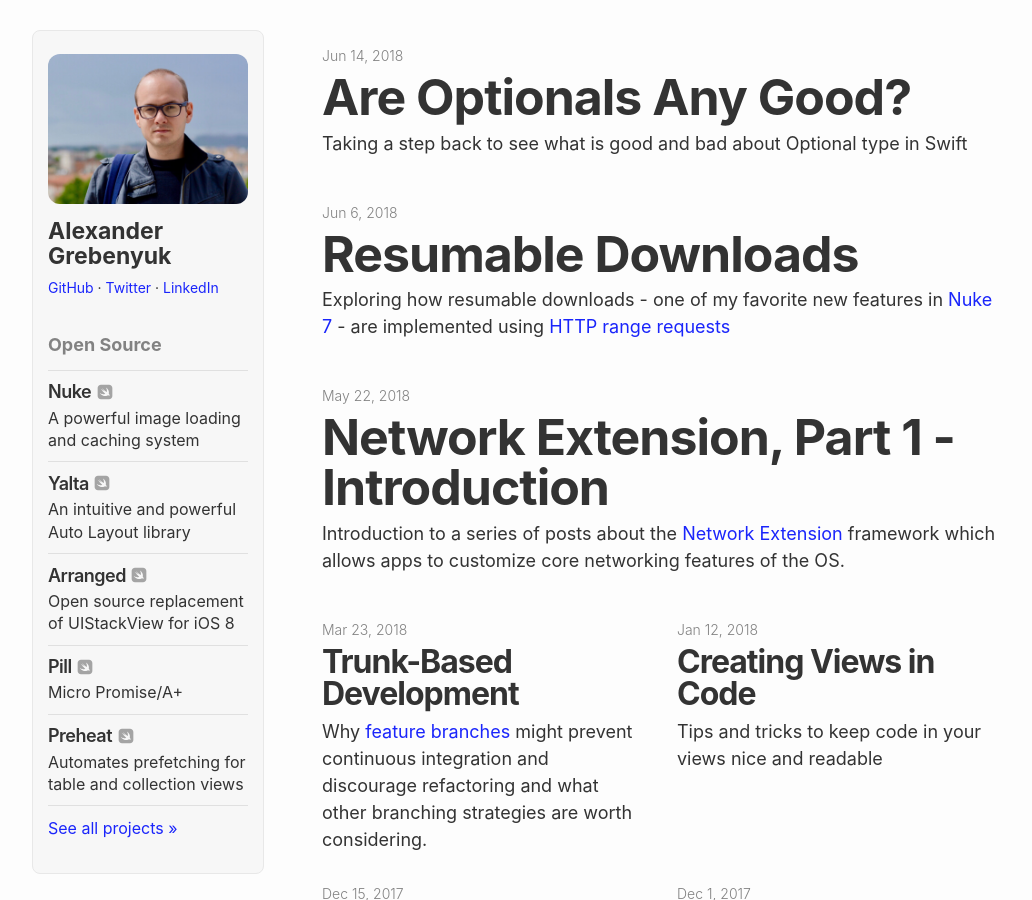
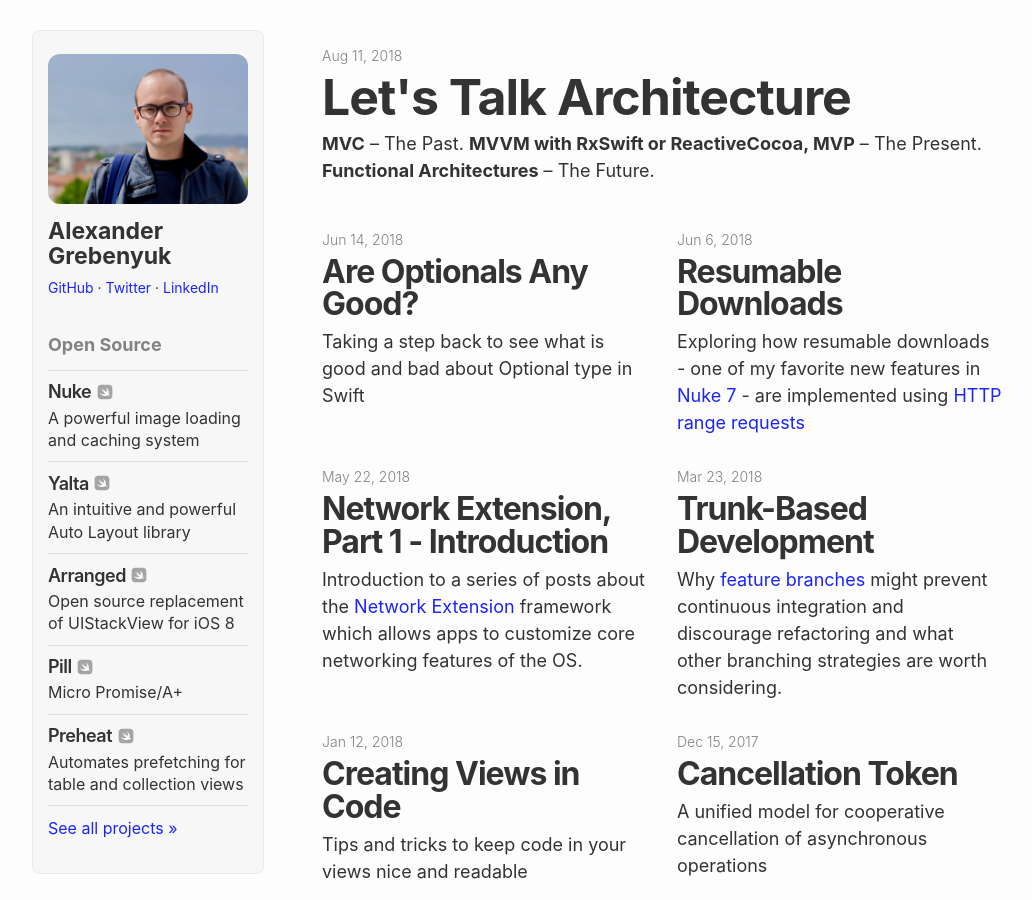
Before and after one commit to hyling/kean.github.io, a Jekyll site: the page built from index.html, in a window 1280 px wide and 900 px high. Shown: the whole window, without its empty margins (108-1140 px from the left). Built offline with Jekyll 4.4.1, drawn with Linux system fonts in a browser that asks for light colours; some of the changed lines change nothing that is shown.

Commit message:
Add 'Lets Talk Architecture' post

```diff
--- a/_config.yml
+++ b/_config.yml
@@ -20,9 +20,7 @@
 # Site specific
 # e.g. f7b08862-3571-4c61-a7a2-9a5f742fc10a
 featured_posts:
-  - d2dad45e-0c95-4f8e-a9bd-78aab52ad7ab
-  - 7ba0839a-0983-419a-b74e-43a75af31520
-  - 5d99141e-9678-43af-975c-8ca5f736cb4a
+  - e0b6da16-7dc6-49d0-8ea5-e68c3500b7d2
 
 gems:
   - jekyll-redirect-from
--- /dev/null
+++ b/_posts/2018-08-11-app-architecture.markdown
@@ -0,0 +1,106 @@
+---
+layout: post
+title: "Let's Talk Architecture"
+subtitle: "<b>MVC</b> – The Past. <b>MVVM with RxSwift or ReactiveCocoa, MVP</b> – The Present. <b>Functional Architectures</b> – The Future."
+date: 2018-08-11 18:00:00 +0300
+category: programming
+tags: programming
+permalink: /post/app-architecture
+uuid: e0b6da16-7dc6-49d0-8ea5-e68c3500b7d2
+---
+
+> <b>MVC</b> – The Past. <b>MVVM with RxSwift or ReactiveCocoa, MVP</b> – The Present. <b>Functional Architectures</b> – The Future.
+
+From the day when iOS SDK was introduced, we've seen many changes in the way we develop software for iPhones. One of the hot topics is always app architecture. We've seen quite a few over the years. I think it's a good time to put them in some context and try to see what the future of iOS development might look like.
+
+## The Past
+
+Let's go back to the biblical times, the year 2008. A guy named Scott Forstall goes on stage in Apple Town Hall, Cupertino and [unveils iOS SDK](https://www.youtube.com/watch?v=2dODtKBl8L4) to the world. One of the public classes introduced is `UIViewController` and the official app architecture to be used is MVC.
+
+### MVC
+
+MVC is the term that has been around for [more than 40 years](http://heim.ifi.uio.no/~trygver/themes/mvc/mvc-index.html). It was one of the first attempts to create an architecture that would allow developing increasingly more complex GUIs – I wasn't around back then, but I do read [Martin Fowler](https://www.martinfowler.com/eaaDev/uiArchs.html).
+
+Apple's [infamous interpretation of MVC](https://developer.apple.com/library/archive/documentation/General/Conceptual/DevPedia-CocoaCore/MVC.html) is different from the classic one. In the original, the View is active and reads data directly from the Model. The diagram that Apple has in their documentation looks a lot more like MVP than MVC.
+
+Apple also provides a class named `UIViewController` which does ... [many things](https://github.com/nst/iOS-Runtime-Headers/blob/master/Frameworks/UIKit.framework/UIViewController.h). When you have just taken up iOS development, it's easy to fall into the trap and start treating the words `Controller` and `UIViewController` as synonyms. If you start putting most of the View and Controller logic in your `UIViewController` subclasses, you end up with a *two-tier architecture* where all you have is a View and a Model – `UIViewController` is very closely tied with a View and most patterns consider it to be part of a View layer. This is neither good nor bad, it's just a trade-off to be made.
+
+A two-tier architecture has some advantages: it has a lower entry point, it's often easier to read and understand, and it's faster to write. But it isn't without problems: reusing components and testing them becomes awkward. It doesn't mean that you can't ship perfectly good apps with it, or that you can't write tests – you most definitely can. There is nothing preventing you from testing classes in your Model layer – this is what I would consider the first priority for unit test coverage anyway.
+
+Back in Objective-C days, when pretty much all iOS developers used some form of MVC, we would still often incorporate approaches from other architectures. For example, it was a common practice to have an equivalent of ViewModels written using KVO – these bad boys were just as good if not better than the ones based on reactive frameworks today.
+
+As far as I remember, Apple never told us that `UIViewController` was the only Controller you would ever need. In fact, Apple ships a bunch of [controllers](https://developer.apple.com/documentation/mediaplayer/mpmusicplayercontroller) that are just [plain NSObjects](https://developer.apple.com/documentation/appkit/nsarraycontroller). Many developers understood that and never had too many problems with MVC.
+
+## The Present
+
+Fast forward to 2015. iOS development has matured, people are doing CI, TDD, BDD and are using all sorts tools and practices – many of them are often not even mentioned once in Apple's guidelines. The developer community thinks that Apple is doing them a disservice by not updating any of their app architecture recommendations and starts looking outside of the Apple ecosystem for solutions. An infamous term [Massive View Controller](https://www.objc.io/issues/13-architecture/mvvm/) is born.
+
+May 2015 – [RxSwift 1.0 is released](https://github.com/ReactiveX/RxSwift/releases/tag/1.0) taking the spotlight from ReactiveCocoa.
+
+### MVVM
+
+MVVM was one of the first "alternative" patterns that were wildly adopted by iOS developers. Every newsletter in 2015 would have at least one article about MVVM and RxSwift or ReactiveCocoa.
+
+This pattern was [originally introduced](https://blogs.msdn.microsoft.com/johngossman/2005/10/08/introduction-to-modelviewviewmodel-pattern-for-building-wpf-apps/) by Microsoft under the name MVVM back in 2005, but most of the ideas behind it were shared by Martin Fowler in his article named [Presentation Model](https://martinfowler.com/eaaDev/PresentationModel.html) from 2004.
+
+MVVM is a three-tier architecture. You have View which is active, ViewModel and Model. An _active_ View means that the View knows about the ViewModel and that it itself binds to the output of the ViewModel.
+
+Many people liked this pattern, some thought [it was "exceptionally OK"](https://ashfurrow.com/blog/mvvm-is-exceptionally-ok/) and some were complaining about [its poor naming](http://khanlou.com/2015/12/mvvm-is-not-very-good/).
+
+I used MVVM+RxSwift in one of my projects at work and had spent more than a year with it. Back then, both of these technologies were new to me, and I ended up quite liking them.
+
+The great thing about MVVM (and MVP, but more on it later) is that it was the first pattern where I was able to finally embrace unit testing. Now, I was writing unit tests not just for a Model layer, but for most of my ViewModels as well. What I like most about MVVM is that you don't need a View to test a ViewModel. All you need is to inject a Model test double, trigger some events and [record the outputs](http://kean.github.io/post/rxswift-testing) of the ViewModel. This stuff is fantastic.
+
+What I didn't like much was – surprisingly to me – bindings. It's really tempting to use bindings because of how nice they seem on the surface, but they have a few major problems:
+
+- They aren't very useful. In most cases, bindings are too granular. You often want to bind the entire output of a ViewModel to a View instead, not each property individually. This means that in most cases you end up writing your own custom binding targets or just not using bindings at all.
+- It's hard to do animations.
+- They are hard to debug when things go wrong – can't put breakpoints.
+
+I also quite liked RxSwift at first, but what I found not very helpful was this relentless idea in RxSwift community that everything should be a [pure transformation of input sequences to output sequences](https://github.com/ReactiveX/RxSwift/blob/master/RxExample/RxExample/Examples/GitHubSignup/UsingDriver/GithubSignupViewModel2.swift). It looks great in demos, but it doesn't always work in practice. For example, most of the code samples require you to create a ViewModel when you already have an instance of a view. This is not how you use MVVM in practice. What you do is create a ViewModel first and then at some point later bind it to a view, this is especially true for table cells.
+
+RxSwift fits perfectly in a Model layer, but it is [too low-level](http://elm-lang.org/blog/farewell-to-frp) and too awkward to use in the UI. There are some attempts, like [RxFeedback](https://github.com/NoTests/RxFeedback.swift), that try to prove that not everything is lost and that it doesn't have to be painful to write UIs using RxSwift, but to me personally, they seem more like a bunch of clever tricks than a holistic architecture approach.
+
+> It would be unfair not to mention RxSwift's fantastic [traits system](https://github.com/ReactiveX/RxSwift/blob/master/Documentation/Traits.md) which is an attempt to add semantics to observable sequences by introducing higher level concepts like `Single`, `Driver`, `ControlEvent`, `ControlProperty` etc. I think systems written using them are much easier to read and understand than the ones based solely on raw ReactiveCocoa `Signal` and `SignalProducer` types – ReactiveCocoa doesn't have the high-level concepts equivalent to traits.
+
+I tried hard to make myself think of button taps as sequences of `Void` values, but it just never clicked for me.
+
+### MVP
+
+MVP is a de-facto pattern for many Android developers, but it's not very popular in the iOS community – or at least it doesn't seem to be.
+
+MVP appeared [during the 90's](http://www.wildcrest.com/Potel/Portfolio/mvp.pdf), so it's a bit older than MVVM.
+
+MVP is also a three-tier architecture. You have View which is passive, Presenter and Model. A _passive_ View means that unlike MVVM it doesn't update itself, but rather it waits for Presenter to do so.
+
+MVP is as testable as MVVM is with the only difference that you have to write tons of View mocks. Fortunately, you can easily automate that using [Sourcery](https://github.com/krzysztofzablocki/Sourcery).
+
+Another major difference is that MVP is arguably much easier to wrap your head around than MVVM. Just like with Apple's MVC, you get a direct access to a view from a presenter, which means that you can easily do animations and all sorts of other things.
+
+I hope to see MVP being used more in the future. It's testable, it's easy to understand and in my view, it's very under-appreciated in the iOS developer community.
+
+## The Future
+
+Present, 2018. There is an architecture pattern [for every combination of three letters](https://iosarchitecture.top). Functional-ish programming is mainstream. But to be serious, we seem to be on the break of the next wave of new architecture patterns – the ones that embrace immutability and functional programming.
+
+### The Elm Architecture
+
+[The Elm Architecture](https://guide.elm-lang.org/architecture/) and the ones inspired by it push forward the ideas of functional and declarative programming in the UI layer. It's an architecture used with Elm programming language to develop web apps, but there are many attempts to adopt it or its derivatives to the Apple platforms.
+
+If you'd like to see how it could look like in Swift, check out [samples](https://github.com/objcio/app-architecture) from [App Architecture](https://www.objc.io/books/app-architecture/) book and [tea-in-swift](https://github.com/chriseidhof/tea-in-swift) repo made by Chris Eidhof.
+
+There is Model – the state of the app, Update – messages to update the state, and View. The model reacts to the user actions by updating its state and producing a new view. A view is a function from a model – this is the functional part. On every new state, you produce a new instance of a view.
+
+To make this all run smoothly, you don’t actually produce any of the real instances of UIView or UIViewController subclasses when creating a view. What you do instead is create their virtual representations. The framework then automatically figures out what has changed and updates the UI accordingly. React.js is also based on the same principle. The so-called ["Reconciliation"](https://reactjs.org/docs/reconciliation.html) operates on a virtual DOM and uses a diffing algorithm to figure out what to change in the real DOM.
+
+Now, why is this all so great? First, you have a simple and reliable way to update the UI where you no longer need to "manually" mutate each individual control – you write a pure function instead. If you like functional programming, you’ll love it too. Second, you get all sorts of cool features, like [time traveling debuggers](http://debug.elm-lang.org).
+
+There are some open questions, at least in my head. For instance, if all I have as an output from the Model is an instance of a virtual representation, then how do I test it? It contains too much information that I don't necessarily need, like the order of controls. I could use techniques similar to the ones found in UI automation testing to write test expectations, but it doesn't seem optimal. I don't mind being proven wrong, but that's one thing that comes to mind.
+
+If functional programming has any future in UI development, this is it. It doesn’t have to be Elm or React Native or some other specific framework – they are all based on the same principles. We’ve already tried using functional reactive programming in UI, but it ended up being too low-level and too cumbersome to use. We need a simple solution that anyone can understand and use.
+
+If you want to try something close to the Elm Architecture today, but without the need for a virtual view implementation, I would recommend looking into immutable ViewModels. They feel very similar, but dont't require a ton of infrastructure to make them play nicely with UIKit.
+
+## Conclusion
+
+App architecture is a topic that might seem intimidating. There are so many acronyms which stand for seemingly too abstract things. Most of the architectures seem to be very similar. But don’t get discouraged. All architectures _are_ essentially the same and are there to help you achieve the same things – write great software.
```
